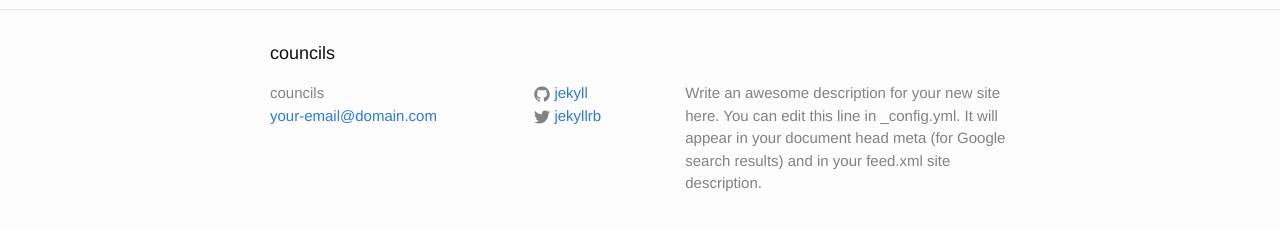
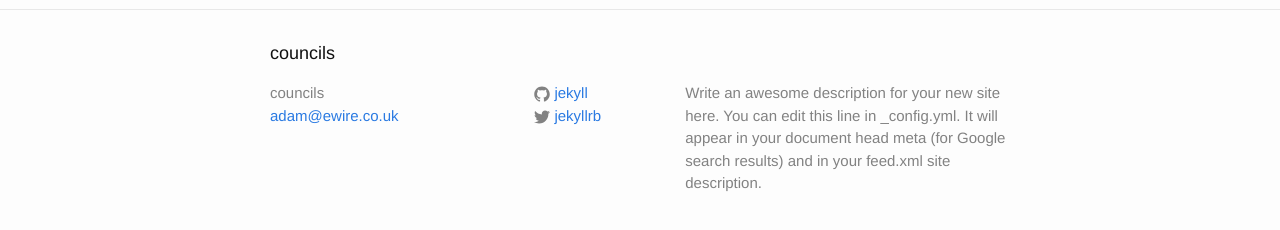
Before and after one commit to adamburton/councils, a Jekyll site: the page built from index.html, in a window 1280 px wide. Shown: the part 287-517 px from the top of the page. Built offline with Jekyll 4.4.1, drawn with Linux system fonts in a browser that asks for light colours.

Commit message:
add email address

```diff
--- a/_config.yml
+++ b/_config.yml
@@ -7,7 +7,7 @@
 
 # Site settings
 title: councils
-email: your-email@domain.com
+email: adam@ewire.co.uk
 description: > # this means to ignore newlines until "baseurl:"
   Write an awesome description for your new site here. You can edit this
   line in _config.yml. It will appear in your document head meta (for
```
